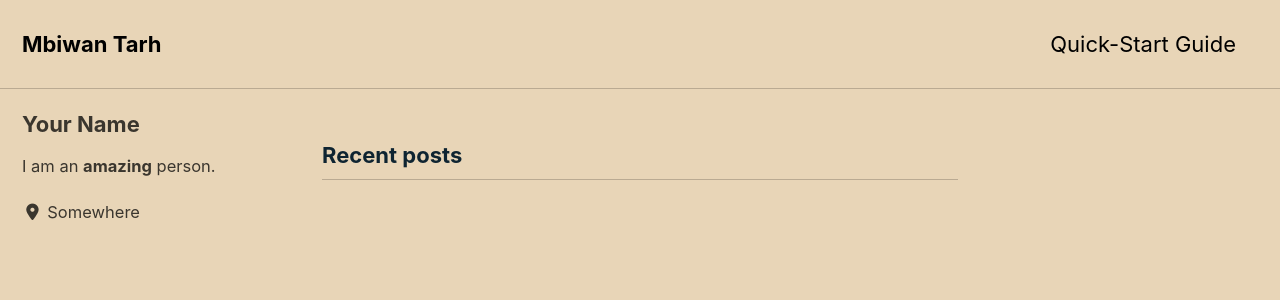
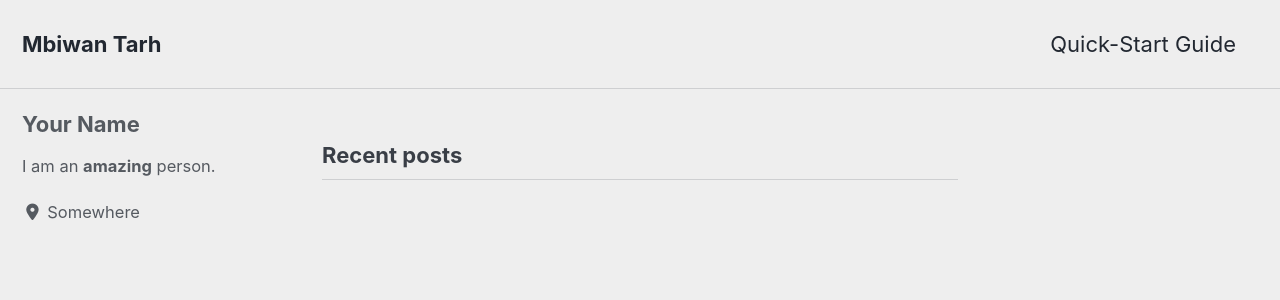
Before and after one commit to mbiwantarh/mbiwantarh.github.io, a Jekyll site: the page built from index.html, in a window 1280 px wide and 900 px high. Shown: the top 300 px of the window. Built offline with Jekyll 4.4.1, drawn with Linux system fonts in a browser that asks for light colours; cached includes are drawn as plain includes; nearby versions of some CDN libraries; the list of posts is cut into pages by our own code.

Commit message:
Update _config.yml

```diff
--- a/_config.yml
+++ b/_config.yml
@@ -12,7 +12,7 @@
 
 # theme                  : "minimal-mistakes-jekyll"
 # remote_theme           : "mmistakes/minimal-mistakes"
-minimal_mistakes_skin    : "sunrise" # "air", "aqua", "contrast", "dark", "dirt", "neon", "mint", "plum", "sunrise"
+minimal_mistakes_skin    : "air" # "air", "aqua", "contrast", "dark", "dirt", "neon", "mint", "plum", "sunrise"
 
 # Site Settings
 locale                   : "en-US"
```
